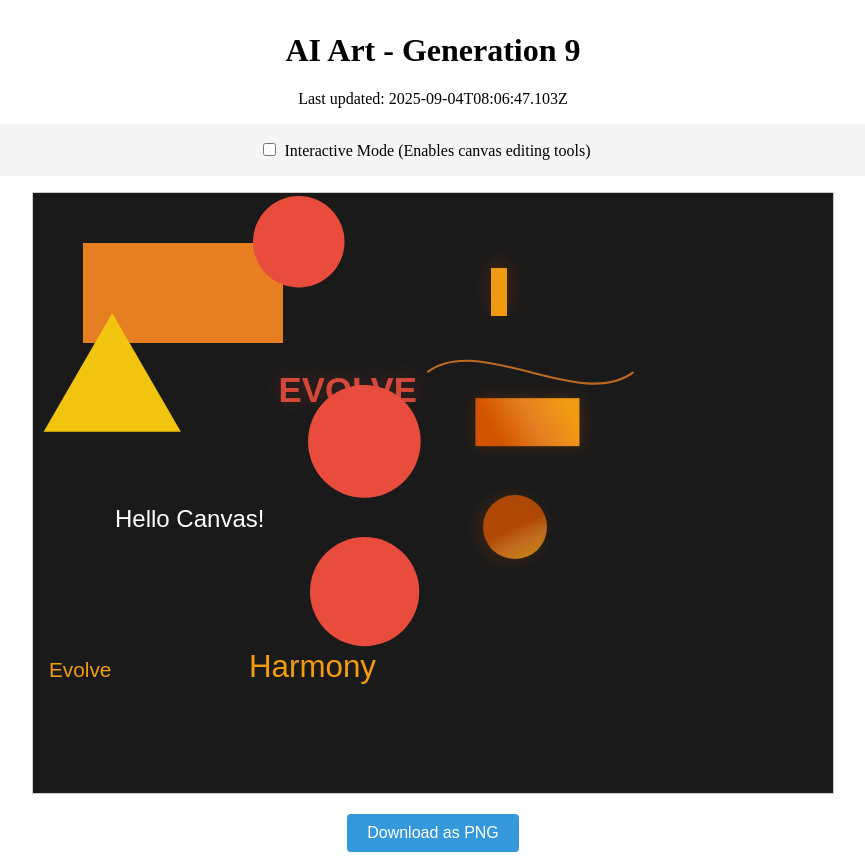
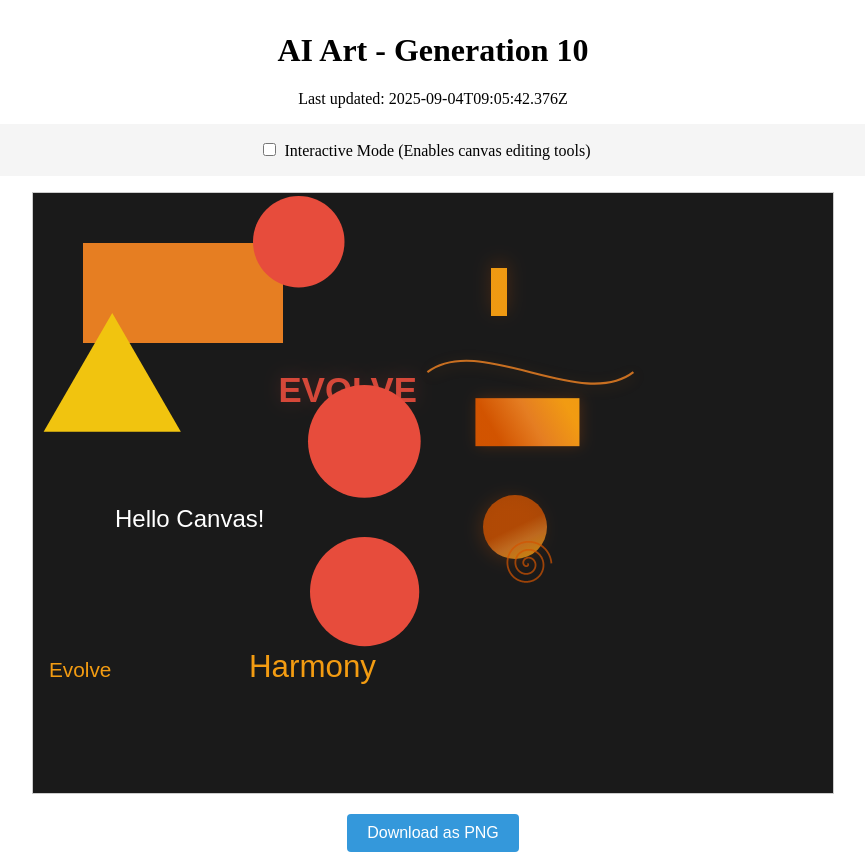
Before and after one commit to mcclowes/ai-art, a React (Vite) app: page / in a window 1280 px wide. Shown: the whole page, without its empty margins (207-1072 px from the left). Built offline with nearby package versions, Linux system fonts and the light colour scheme.

Commit message:
Improve artwork - Generation 10

```diff
--- a/src/artwork-state.ts
+++ b/src/artwork-state.ts
@@ -180,8 +180,25 @@ export const artworkState: ArtworkState = {
       "fillStyle": "#e67e22",
       "strokeStyle": "#e67e22",
       "strokeWidth": 2.129936958527579,
-      "opacity": 0.8,
-      "id": "curve_1756966038225"
+      "opacity": 0.8553316126226711,
+      "id": "curve_1756966038225",
+      "gradient": {
+        "type": "linear",
+        "colors": [
+          "#d35400",
+          "#e67e22",
+          "#f39c12"
+        ],
+        "direction": 270.70719953694544,
+        "centerX": 0.6070923223360927,
+        "centerY": 0.511033559407961
+      },
+      "shadow": {
+        "blur": 13.61177171145718,
+        "color": "#e67e2240",
+        "offsetX": 1.8466006510612765,
+        "offsetY": 2.619645589375306
+      }
     },
     {
       "type": "text",
@@ -218,9 +235,20 @@ export const artworkState: ArtworkState = {
       },
       "opacity": 0.9070931304814971,
       "id": "gradient_text_1756973207103"
+    },
+    {
+      "type": "spiral",
+      "x": 494.4375772558714,
+      "y": 370.82818294190355,
+      "radius": 24,
+      "fillStyle": "#d35400",
+      "strokeStyle": "#d35400",
+      "strokeWidth": 1.7831926218754273,
+      "opacity": 0.7,
+      "id": "spiral_1756976742376"
     }
   ],
-  "generation": 9,
-  "lastUpdated": "2025-09-04T08:06:47.103Z",
+  "generation": 10,
+  "lastUpdated": "2025-09-04T09:05:42.376Z",
   "cycleStarted": "2025-09-04T00:19:55.543Z"
 };
```
